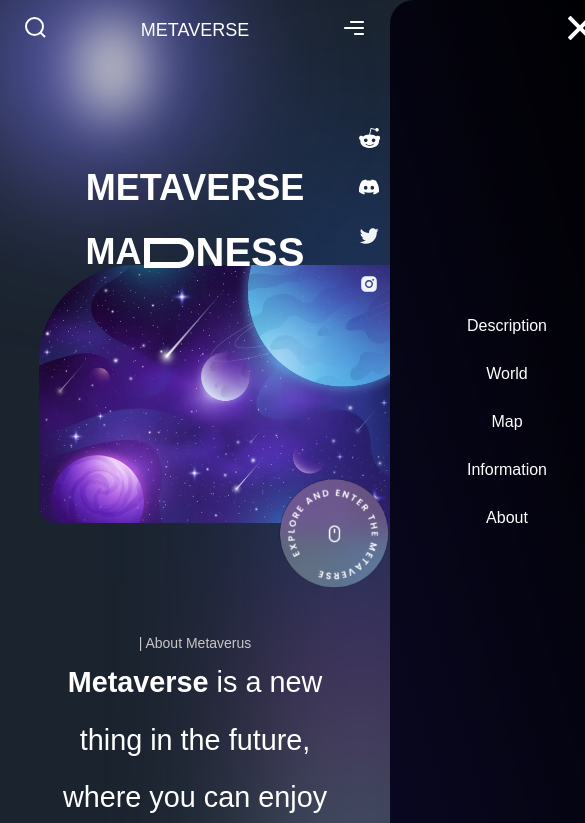
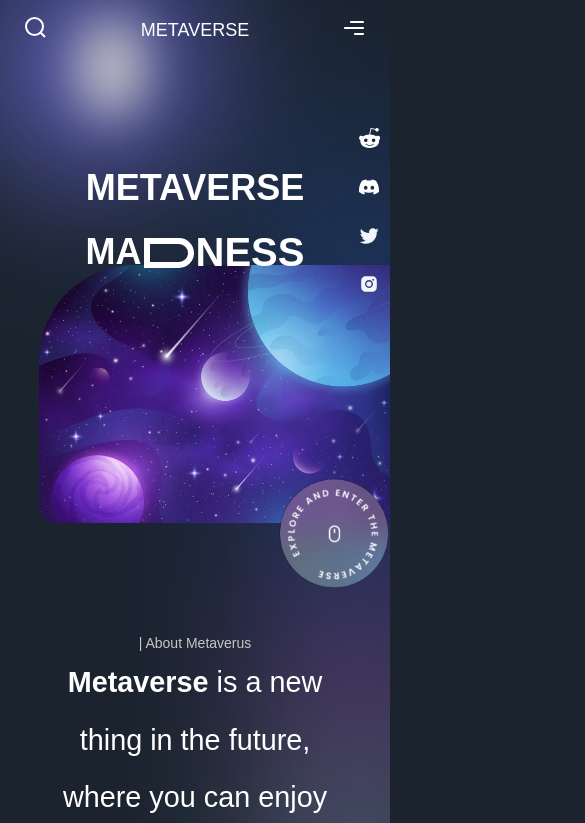
Before and after one commit to Sk01s/metaverse, a Next.js app: page / in a window 390 px wide. Shown: the top 823 px of the page, 585 px wide, since content can reach past the window. Built offline with nearby package versions, Linux system fonts and the light colour scheme; a web font is replaced by a local one.

Commit message:
fix scroll for each section in mobile + adjust nav animation

```diff
--- a/src/app/components/NavList.tsx
+++ b/src/app/components/NavList.tsx
@@ -3,7 +3,6 @@ import React, { FC, useRef } from "react";
 import { motion } from "framer-motion";
 import Link from "next/link";
 import Image from "next/image";
-import { slideIn } from "../utils/motions";
 type Props = {
   closeNav: () => void;
   isOpen: boolean;
@@ -11,7 +10,21 @@ type Props = {
 const NavList = ({ isOpen, closeNav }: Props) => {
   return (
     <motion.nav
-      variants={slideIn("right", "sprin", 0, 0.4)}
+      variants={{
+        hidden: {
+          x: "100%",
+          scaleX: 0,
+        },
+        show: {
+          x: 0,
+          scaleX: 1,
+          transition: {
+            delay: 0,
+            duration: 1,
+            ease: "easeOut",
+          },
+        },
+      }}
       initial="hidden"
       animate={isOpen ? "show" : "hidden"}
       className="absolute max-w-[20rem] w-[60%] h-full bg-gradient-to-bl from-[#000] to-[#05011ecb] right-0 top-0 z-50 flex justify-center items-center p-12 rounded-tl-3xl rounded-bl-3xl"
--- a/src/app/layout.tsx
+++ b/src/app/layout.tsx
@@ -13,7 +13,7 @@ export default function RootLayout({
   children: React.ReactNode;
 }) {
   return (
-    <html lang="en" className="overflow-x-hidden">
+    <html lang="en" className="overflow-y-scroll overflow-x-hidden">
       <head>
         <link rel="preconnect" href="https://stijndv.com" />
         <link
@@ -21,7 +21,7 @@ export default function RootLayout({
           href="https://stijndv.com/fonts/Eudoxus-Sans.css"
         />
       </head>
-      <body className="bg-primary-black overflow-x-hidden">
+      <body className="bg-primary-black  overflow-hidden">
         <Nav />
         {children}
       </body>
--- a/src/app/sections/Description.tsx
+++ b/src/app/sections/Description.tsx
@@ -5,7 +5,7 @@ import { motion } from "framer-motion";
 import Title from "../components/Title";
 const Description = () => {
   return (
-    <section className="relative mb-[10rem]" id="description">
+    <section className="relative mb-[10rem] " id="description">
       <Title className="mx-auto" isAnimated={true} text="About Metaverus" />
       <motion.p
         variants={textVariant(0.2)}
--- a/src/app/sections/Landing.tsx
+++ b/src/app/sections/Landing.tsx
@@ -18,7 +18,7 @@ const Landing = () => {
   return (
     <>
       <Aside />
-      <article ref={hero} className={`mt-24 relative`}>
+      <section ref={hero} className={`mt-24 relative`}>
         <motion.h1
           variants={textVariant(0.5)}
           initial="hidden"
@@ -96,7 +96,7 @@ const Landing = () => {
           alt="Explore and enter the metaverse"
           className={`absolute right-[0] top-[250%] object-cover w-28 sm:w-32 lg:w-auto md:w-44 `}
         />
-      </article>
+      </section>
     </>
   );
 };
--- a/src/app/sections/World.tsx
+++ b/src/app/sections/World.tsx
@@ -20,7 +20,7 @@ const World = () => {
   ];
 
   return (
-    <section className="relative px-4" id="world">
+    <section className="relative px-4 " id="world">
       <Title className="mx-auto" isAnimated={false} text="The World" />
       <div className="lg:text-6xl md:text-5xl sm:text-4xl text-3xl text-white text-center tracking-wider mb-12">
         Choose the world you want to explore
--- a/src/app/utils/motions.ts
+++ b/src/app/utils/motions.ts
@@ -1,22 +1,12 @@
 import { Variants } from "framer-motion";
 export const navVariants: Variants = {
   hidden: {
-    opacity: 0,
     y: -50,
-    transition: {
-      type: "spring",
-      stiffness: 300,
-      damping: 140,
-    },
+    scale: 0.9,
   },
   show: {
-    opacity: 1,
     y: 0,
-    transition: {
-      type: "spring",
-      stiffness: 100,
-      delay: 0.3,
-    },
+    scale: 1,
   },
 };
 
```
